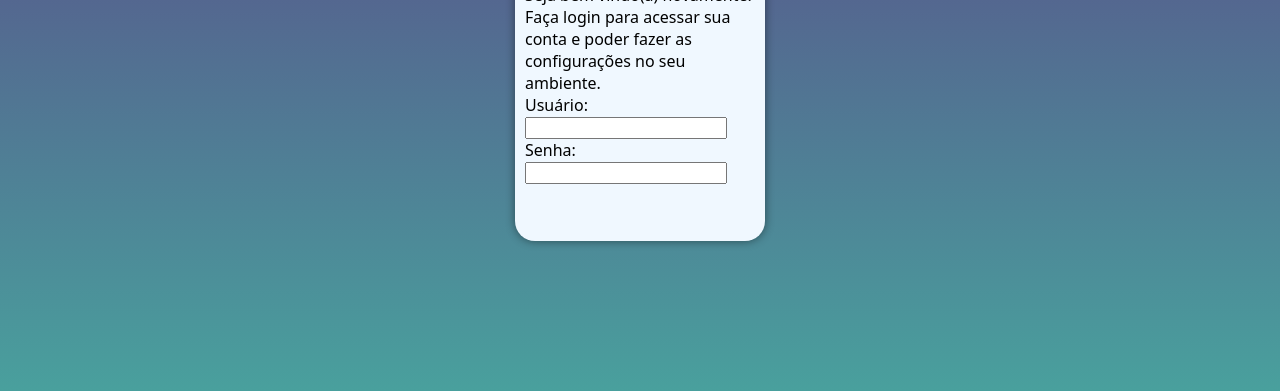
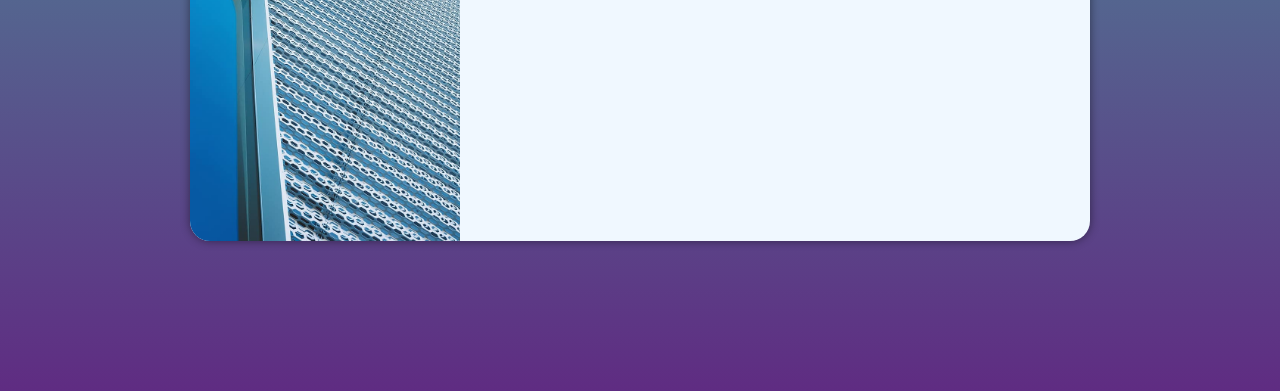
Before and after one commit to HenriqueTeixeira1977/cev-projetologin, a plain HTML site: page index.html in a window 1280 px wide. Shown: the part 409-800 px from the top of the page. Drawn offline with Linux system fonts and the light colour scheme.

Commit message:
Update202301121314

```diff
--- a/css/media-query.css
+++ b/css/media-query.css
@@ -16,7 +16,7 @@ Grandes Telas:      acima de 1200;
         background-image: linear-gradient(to top, #49a09d, #5f2c82);
     }
     #login{
-        width: 80vw;
+        width: 500px;
     }
     #imagem{
         float: left;
@@ -34,7 +34,7 @@ Grandes Telas:      acima de 1200;
         background-image: linear-gradient(to bottom, #49a09d, #5f2c82);
     }
     #login{
-        width: 70vw;
+        width: 800px;
     }
     #imagem{
         float: left;
@@ -51,5 +51,19 @@ Grandes Telas:      acima de 1200;
     body{
         background-image: linear-gradient(to top, #49a09d, #5f2c82);
     }
-
+    body{
+        background-image: linear-gradient(to bottom, #49a09d, #5f2c82);
+    }
+    #login{
+        width: 900px;
+    }
+    #imagem{
+        float: left;
+        width: 30%;
+        height: 100%;
+    }
+    #formulario{
+        float: right;
+        width: 70%;
+    }
 }
--- a/index.html
+++ b/index.html
@@ -4,7 +4,7 @@
     <meta charset="UTF-8">
     <meta http-equiv="X-UA-Compatible" content="IE=edge">
     <meta name="viewport" content="width=device-width, initial-scale=1.0">
-    <link rel="stylesheet" href="/css/style.css">
+    <link rel="stylesheet" href="css/style.css">
     <link rel="stylesheet" href="css/media-query.css">
     <title>Login</title>
 </head>
```
